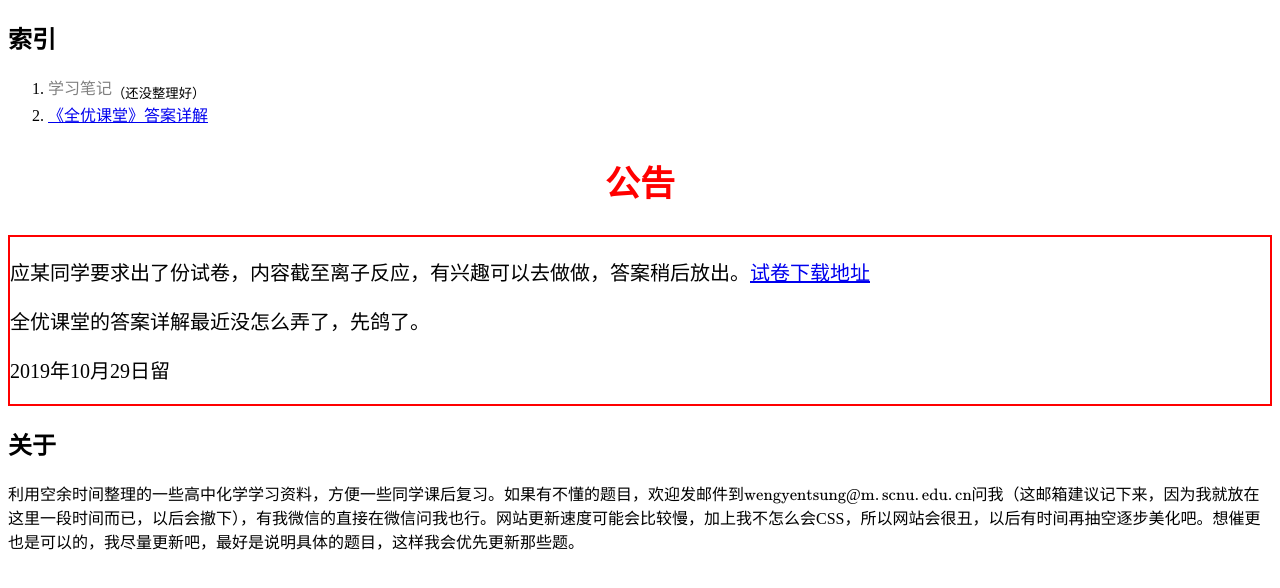
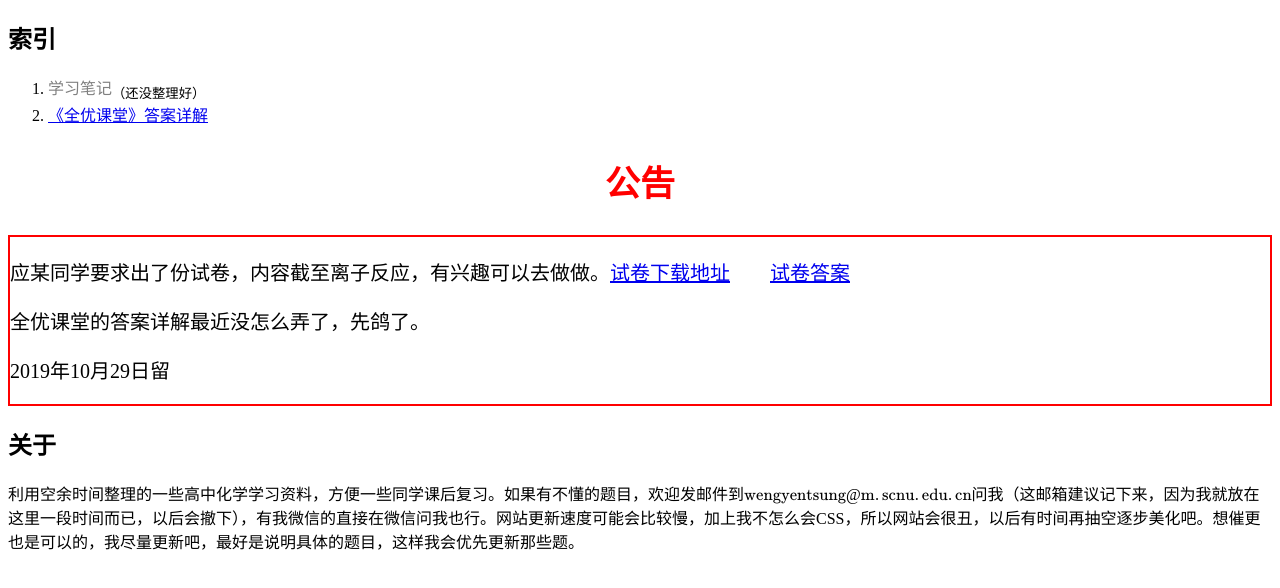
Before and after one commit to tswyt/chem, a plain HTML site: page index.html in a window 1280 px wide. Drawn offline with nearby package versions, Linux system fonts and the light colour scheme.

Commit message:
update answers

```diff
--- a/index.html
+++ b/index.html
@@ -18,7 +18,7 @@
 
 <h2 style="color:red; text-align:center; font-size:35px;">公告</h2>
 <div style="border:solid 2px red; font-size:20px;">
-<p>应某同学要求出了份试卷，内容截至离子反应，有兴趣可以去做做，答案稍后放出。<a href="./files/化学试卷(截至离子反应).docx">试卷下载地址</a></p>
+<p>应某同学要求出了份试卷，内容截至离子反应，有兴趣可以去做做。<a href="./files/化学试卷(截至离子反应).docx">试卷下载地址</a>　　<a href="./files/化学试卷(截至离子反应)答案.pdf">试卷答案</a></p>
 <p>全优课堂的答案详解最近没怎么弄了，先鸽了。</p>
 <p>2019年10月29日留</p>
 </div>
```
Also changed, not shown: 2 other files.
